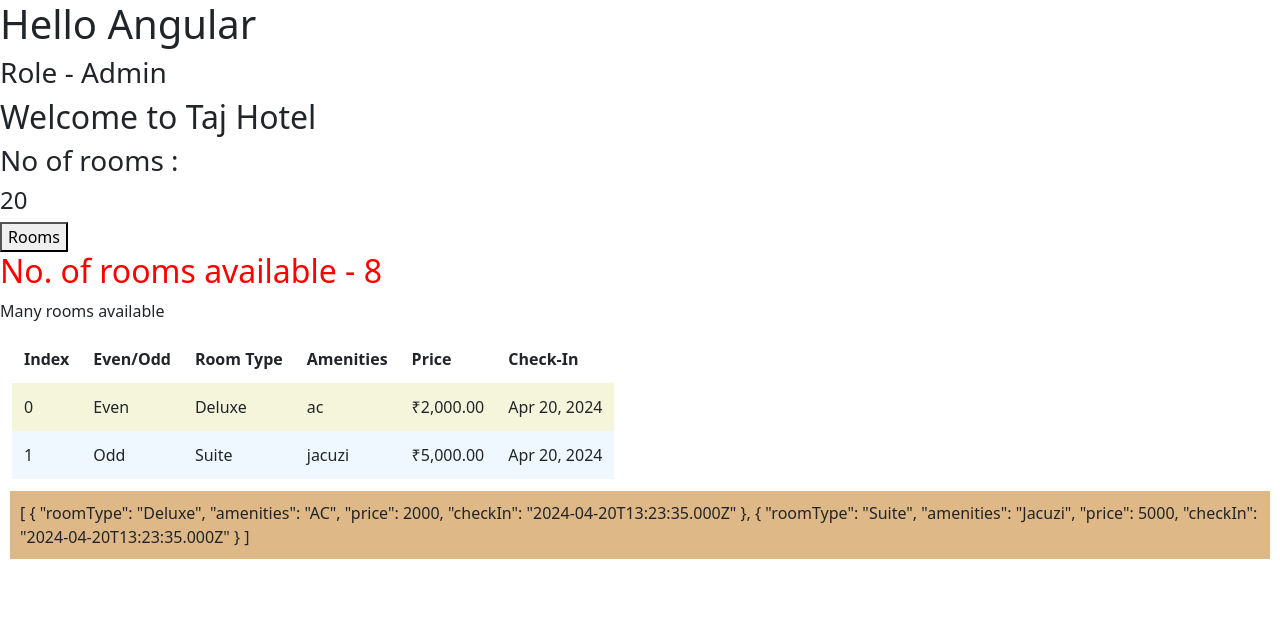
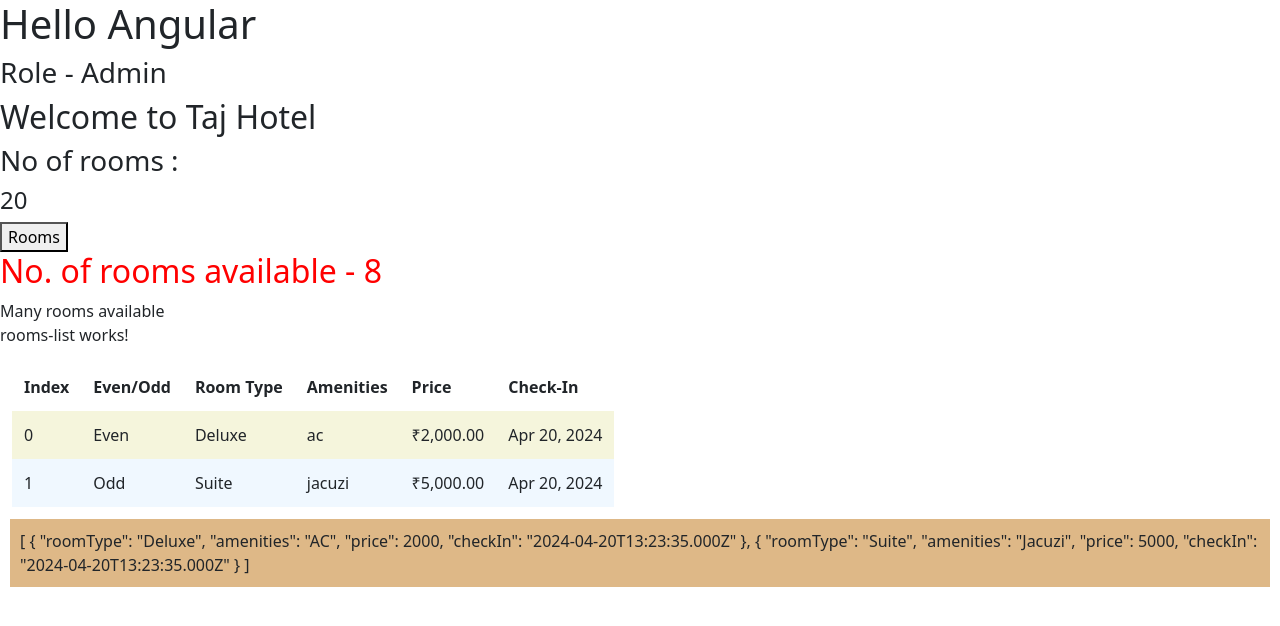
Before and after one commit to apoorva-kashyap-1999/LearningAngular, an Angular app: page / in a window 1280 px wide. Shown: the top 626 px of the page. Built offline with nearby package versions, Linux system fonts and the light colour scheme.

Commit message:
@Input , oninit

```diff
--- a/src/app/app.module.ts
+++ b/src/app/app.module.ts
@@ -4,11 +4,13 @@ import { BrowserModule, provideClientHydration } from '@angular/platform-browser
 import { AppRoutingModule } from './app-routing.module';
 import { AppComponent } from './app.component';
 import { RoomsComponent } from './rooms/rooms.component';
+import { RoomsListComponent } from './rooms-list/rooms-list.component';
 
 @NgModule({
   declarations: [
     AppComponent,
-    RoomsComponent
+    RoomsComponent,
+    RoomsListComponent
   ],
   imports: [
     BrowserModule,
--- /dev/null
+++ b/src/app/rooms-list/rooms-list.component.css
@@ -0,0 +1,10 @@
+.even{
+    background-color: beige;
+    padding: 4px;
+    margin-left: 10px;
+}
+.odd{
+    background-color: aliceblue;
+    padding: 4px;
+    margin-left: 10px;
+}
--- /dev/null
+++ b/src/app/rooms-list/rooms-list.component.html
@@ -0,0 +1,28 @@
+<p>rooms-list works!</p>
+<!-- ngFor -->
+<div>
+    <table style="padding: 17px; margin: 12px">
+      <thead>
+        <tr style="padding: 12px; margin: 15px">
+          <th style="padding: 12px; margin: 15px">Index</th>
+          <th style="padding: 12px; margin: 15px">Even/Odd</th>
+          <th style="padding: 12px; margin: 15px">Room Type</th>
+          <th style="padding: 12px; margin: 15px">Amenities</th>
+          <th style="padding: 12px; margin: 15px">Price</th>
+          <th style="padding: 12px; margin: 15px">Check-In</th>
+        </tr>
+      </thead>
+      <tbody>
+        <tr
+        [ngClass]="e ?'even' :'odd' "
+         *ngFor="let room of rooms; let e=even; let o=odd; let i=index">
+         <td style="padding: 12px; margin: 15px">{{i}}</td>
+         <td style="padding: 12px; margin: 15px">{{e ? "Even":"Odd"}}</td>
+          <td style="padding: 12px; margin: 15px">{{ room.roomType | titlecase }}</td>
+          <td style="padding: 12px; margin: 15px">{{ room.amenities | lowercase}}</td>
+          <td style="padding: 12px; margin: 15px">{{ room.price | currency:'INR'}}</td>
+          <td style="padding: 12px; margin: 15px">{{ room.checkIn | date }}</td>
+        </tr>
+      </tbody>
+    </table>
+  </div>
--- /dev/null
+++ b/src/app/rooms-list/rooms-list.component.ts
@@ -0,0 +1,18 @@
+import { Component, Input, OnInit } from '@angular/core';
+import { Room , RoomData } from '../rooms/rooms';
+
+
+@Component({
+  selector: 'app-rooms-list',
+  templateUrl: './rooms-list.component.html',
+  styleUrl: './rooms-list.component.css'
+})
+export class RoomsListComponent implements OnInit{
+
+  @Input() rooms:RoomData[]=[];
+
+constructor() {}
+
+ngOnInit(): void {  }
+
+}
--- a/src/app/rooms/rooms.component.html
+++ b/src/app/rooms/rooms.component.html
@@ -23,34 +23,7 @@
    <li>{{roomsList[1]}}</li>
 </ol> -->
 
-<!-- ngFor -->
-<div>
-  <table style="padding: 17px; margin: 12px">
-    <thead>
-      <tr style="padding: 12px; margin: 15px">
-        <th style="padding: 12px; margin: 15px">Index</th>
-        <th style="padding: 12px; margin: 15px">Even/Odd</th>
-        <th style="padding: 12px; margin: 15px">Room Type</th>
-        <th style="padding: 12px; margin: 15px">Amenities</th>
-        <th style="padding: 12px; margin: 15px">Price</th>
-        <th style="padding: 12px; margin: 15px">Check-In</th>
-      </tr>
-    </thead>
-    <tbody>
-      <tr
-      [ngClass]="e ?'even' :'odd' "
-       *ngFor="let room of roomsList; let e=even; let o=odd; let i=index">
-       <td style="padding: 12px; margin: 15px">{{i}}</td>
-       <td style="padding: 12px; margin: 15px">{{e ? "Even":"Odd"}}</td>
-        <td style="padding: 12px; margin: 15px">{{ room.roomType | titlecase }}</td>
-        <td style="padding: 12px; margin: 15px">{{ room.amenities | lowercase}}</td>
-        <td style="padding: 12px; margin: 15px">{{ room.price | currency:'INR'}}</td>
-        <td style="padding: 12px; margin: 15px">{{ room.checkIn | date }}</td>
-      </tr>
-    </tbody>
-  </table>
-</div>
+<!-- using @input in rooms-list for rooms to be used as props -->
+<app-rooms-list [rooms]="roomsList"></app-rooms-list>
 
 <div style="padding: 10px; margin: 10px; background-color: burlywood; text-decoration-color: black;">{{roomsList |json}}</div>
-
-<!-- <app-root></app-root> -->
```
Also changed, not shown: 1 other file (tests, documents, lock files or other folders).
